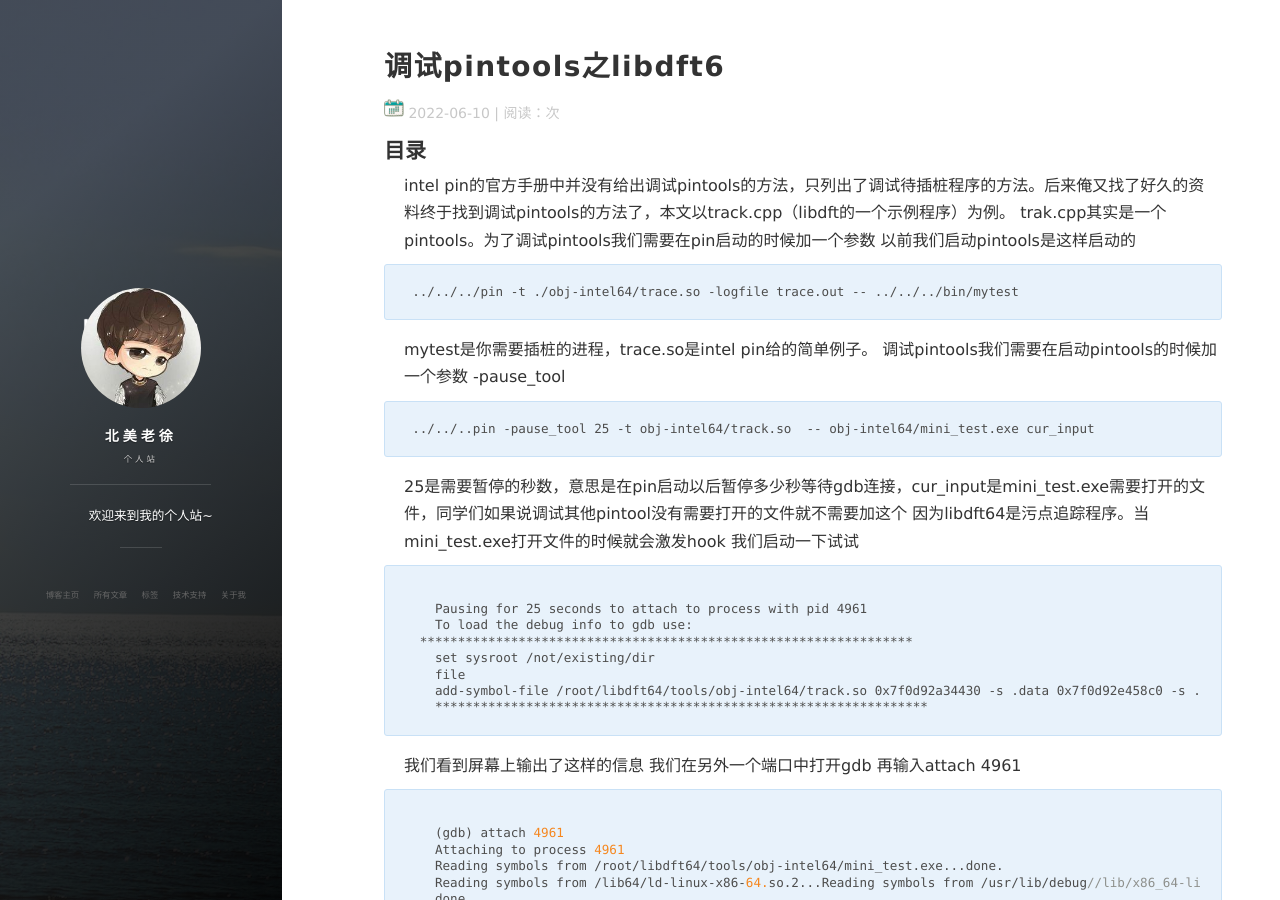
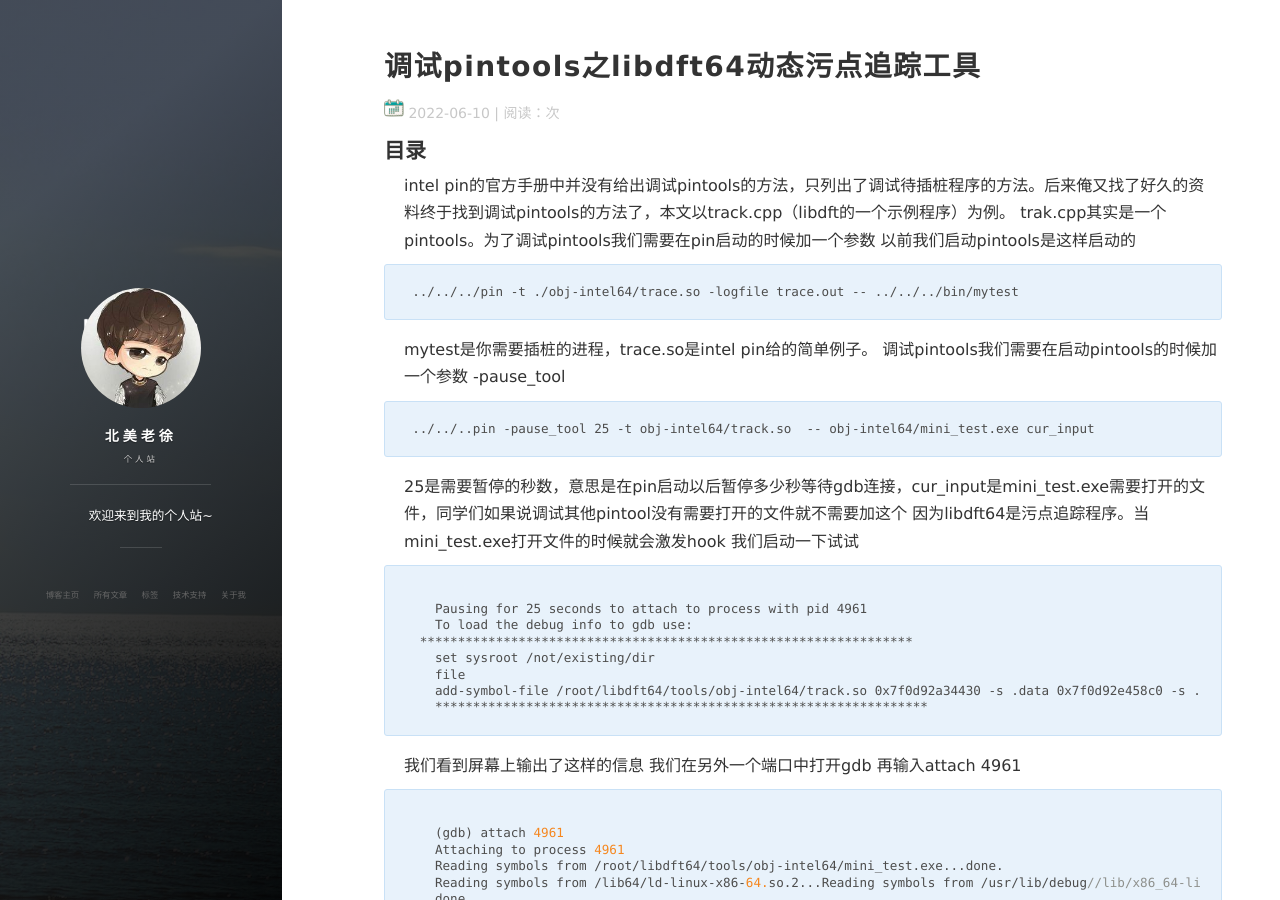
Before and after one commit to xubenji/xubenji.github.io, a Jekyll site: the page built from _posts/2022-06-10-pintools-libdft64.md, in a window 1280 px wide and 900 px high. Built offline with Jekyll 4.4.1, drawn with Linux system fonts in a browser that asks for light colours; nearby versions of some CDN libraries; comment, search, counter and statistics services are not loaded.

```diff
--- a/_config.yml
+++ b/_config.yml
@@ -5,7 +5,7 @@ description: 欢迎来到我的个人站~
 # 头像里面的标题
 avatarTitle: leopardpan
 # 头像里面的描述
-avatarDesc: iOS / 机器学习
+avatarDesc: 操作系统 / 二进制分析
 url: "https://xubenji.github.io"
 
 # 博客是否自动生成目录，false为不生成
--- a/_posts/2022-06-10-pintools-libdft64.md
+++ b/_posts/2022-06-10-pintools-libdft64.md
@@ -1,6 +1,6 @@
 ---
 layout: post
-title: 调试pintools之libdft6
+title: 调试pintools之libdft64动态污点追踪工具
 date: 2022-06-10
 tags: jekyll
 ---
```
Also changed, not shown: images/payimg/alipayimg.jpg, images/payimg/weipayimg.jpg, 3 other files.
